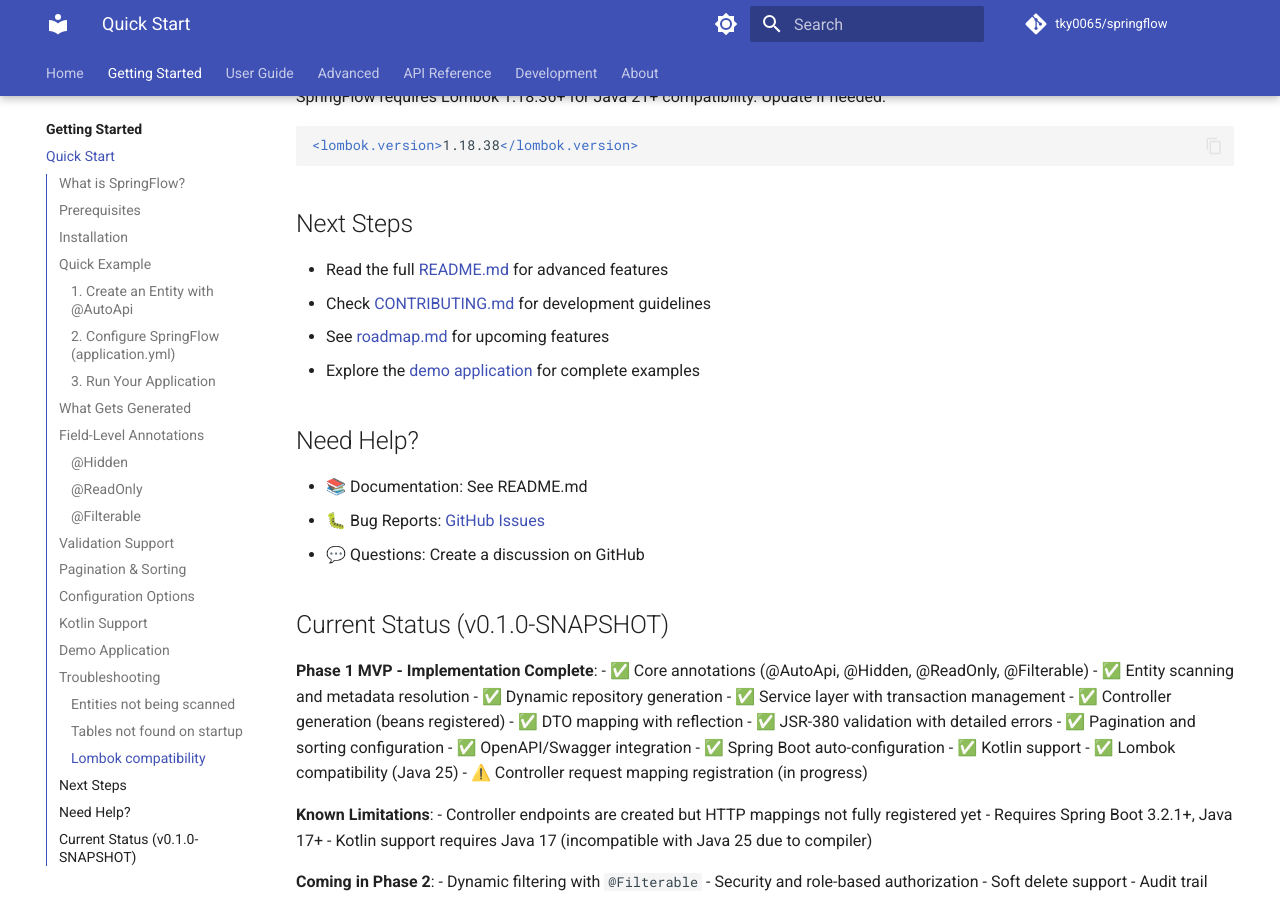
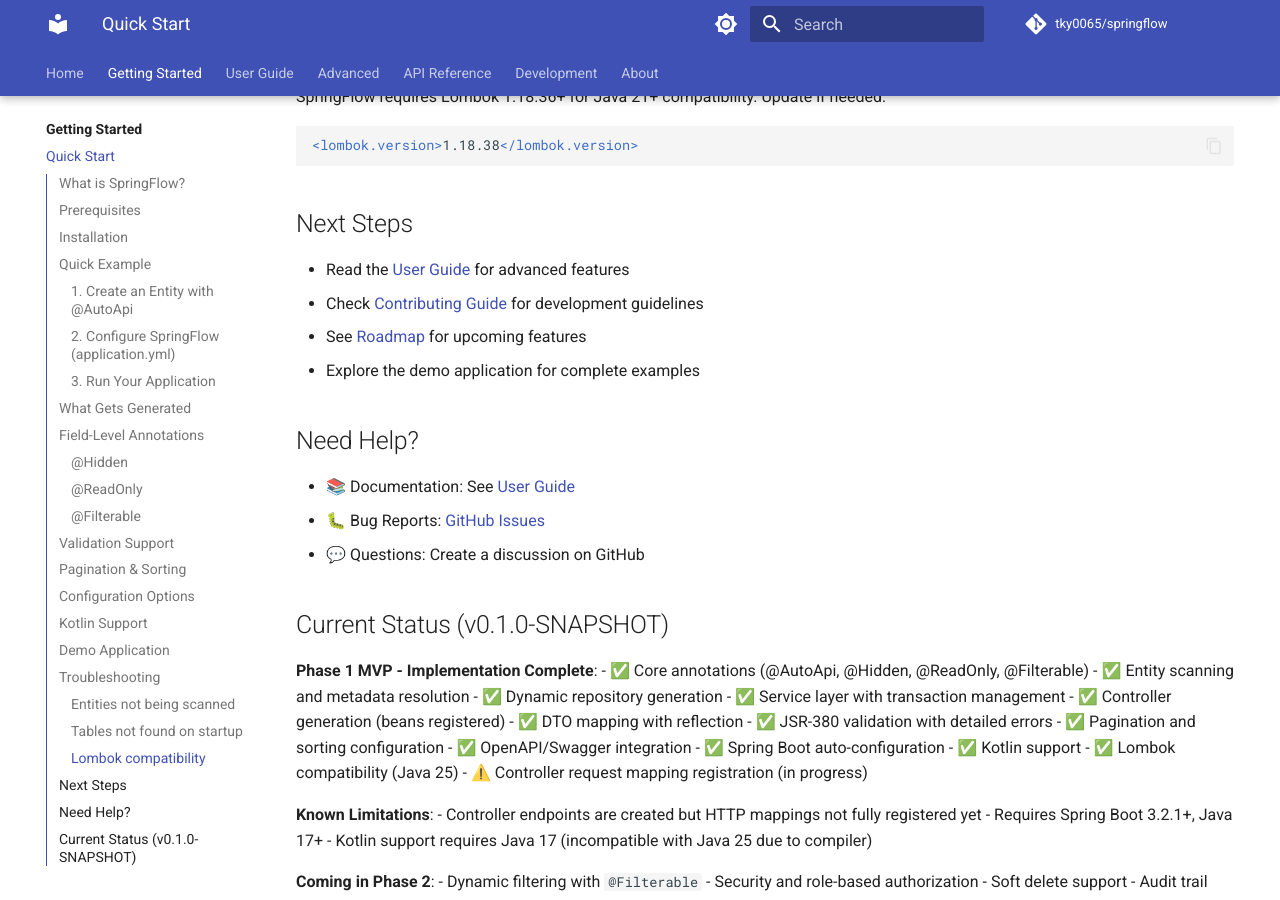
Before and after one commit to tky0065/springflow, an MkDocs documentation site: the page built from docs/getting-started/quickstart.md, in a window 1280 px wide and 900 px high, scrolled down 6677 px. Built offline with MkDocs 1.6.1 and Material for MkDocs 9.7.7, drawn with Linux system fonts in a browser that asks for light colours; comment, search, counter and statistics services are not loaded; the version menu is left out.

Commit message:
fix(docs): corriger icône Maven et liens brisés
Corrections :
- Remplacé fontawesome/brands/maven par material/package-variant (l'icône maven n'existe pas)
- Corrigé lien vers ../../CLAUDE.md dans development/index.md
- Corrigé liens vers README.md, CONTRIBUTING.md, roadmap.md dans quickstart.md
- Renommé docs/README.md en docs/BUILD.md pour éviter conflit avec index.md

Le build mkdocs devrait maintenant passer sans erreurs.

```diff
--- a/docs/getting-started/quickstart.md
+++ b/docs/getting-started/quickstart.md
@@ -344,14 +344,14 @@
 
 ## Next Steps
 
-- Read the full [README.md](README.md) for advanced features
-- Check [CONTRIBUTING.md](CONTRIBUTING.md) for development guidelines
-- See [roadmap.md](roadmap.md) for upcoming features
-- Explore the [demo application](/springflow-demo) for complete examples
+- Read the [User Guide](../guide/index.md) for advanced features
+- Check [Contributing Guide](../development/contributing.md) for development guidelines
+- See [Roadmap](../about/roadmap.md) for upcoming features
+- Explore the demo application for complete examples
 
 ## Need Help?
 
-- 📚 Documentation: See README.md
+- 📚 Documentation: See [User Guide](../guide/index.md)
 - 🐛 Bug Reports: [GitHub Issues](https://github.com/springflow/springflow/issues)
 - 💬 Questions: Create a discussion on GitHub
 
--- a/mkdocs.yml
+++ b/mkdocs.yml
@@ -121,5 +121,6 @@
   social:
     - icon: fontawesome/brands/github
       link: https://github.com/tky0065/springflow
-    - icon: fontawesome/brands/maven
+    - icon: material/package-variant
       link: https://central.sonatype.com/artifact/io.github.tky0065/springflow-starter
+      name: Maven Central
```
Also changed, not shown: docs/development/index.md (+0 -1 lines), docs/BUILD.md (renamed from docs/README.md).
